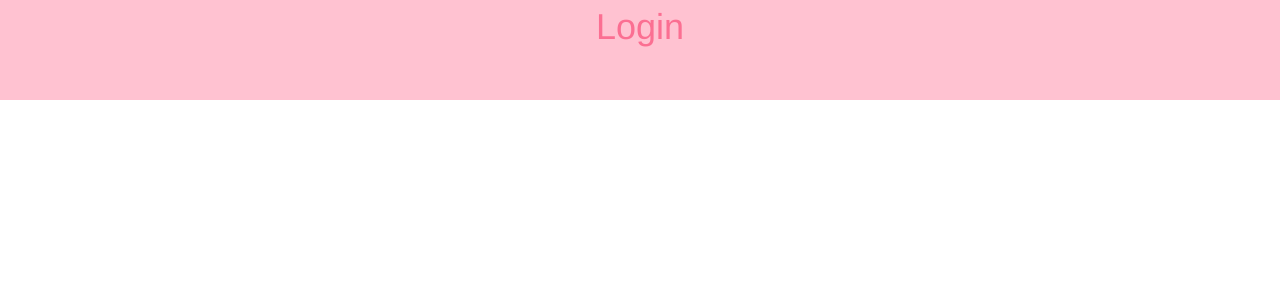
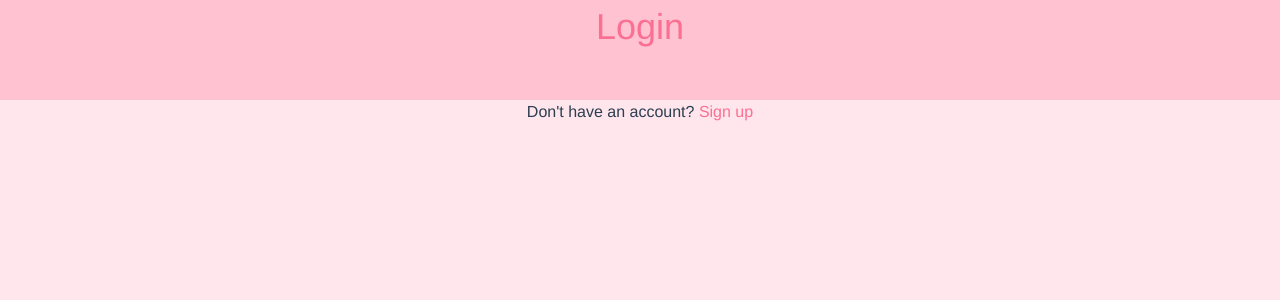
Before and after one commit to jadrejcicariana/Wedding-planner-frontend, a Vue app: page /login in a window 1280 px wide. Shown: the top 300 px of the page. Built offline with nearby package versions, Linux system fonts and the light colour scheme.

Commit message:
edit login view

```diff
--- a/src/views/LoginView.vue
+++ b/src/views/LoginView.vue
@@ -1,5 +1,19 @@
 <template>
+  <header>
     <main-header :headerText="'Login'"></main-header>
+  </header>
+  <body>
+    <div class= "login-background">
+      <div class= "text">
+        <p class= "text1">
+          Don't have an account?
+        </p>
+        <p class = "text2" @click = "$router.push('Signup')">
+          Sign up
+        </p>
+      </div>
+    </div>
+  </body>
 </template>
 
 <script>
@@ -16,4 +30,23 @@ export default {
 
 <style scoped>
 
+.login-background {
+  position: absolute;
+  top: 300;
+  left: 50;
+  width: 100%;
+  height: 100%;
+  background-color: #FFE5EC;
+  background-size: cover;
+  background-position: center;
+}
+
+.text1, .text2 {
+  display: inline;
+}
+
+.text2 {
+  color: #FB6F92;
+}
+
 </style>
```
